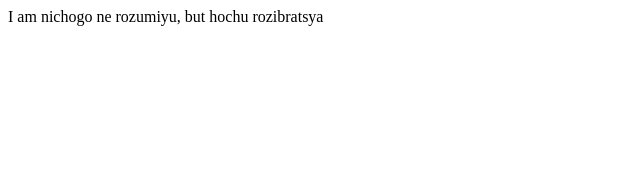
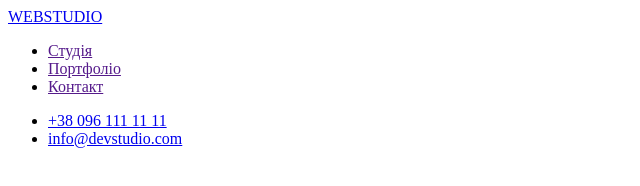
Before and after one commit to Yaroslav-Voitiuk/goit-markup-hw-01, a plain HTML site: page goit-markup-hw-01/index.html in a window 1280 px wide. Shown: the whole page, without its empty margins (0-640 px from the left). Drawn offline with Linux system fonts and the light colour scheme.

Commit message:
Header
Прописав хедер

```diff
--- a/goit-markup-hw-01/index.html
+++ b/goit-markup-hw-01/index.html
@@ -4,9 +4,22 @@
     <meta charset="UTF-8">
     <meta http-equiv="X-UA-Compatible" content="IE=edge">
     <meta name="viewport" content="width=device-width, initial-scale=1.0">
-    <title>Document</title>
+    <title>Web Studio</title>
 </head>
 <body>
-    I am nichogo ne rozumiyu, but hochu rozibratsya
+    <header>
+        <a href="./index.html">WEBSTUDIO</a>
+    <nav>
+        <ul>
+            <li><a href="">Студія</a></li>
+            <li><a href="">Портфоліо</a></li>
+            <li><a href="">Контакт</a></li>
+        </ul>
+    </nav>
+    <ul>
+        <li><a href="tel:+380961111111">+38 096 111 11 11</a></li>
+        <li><a href="mailto:info@devstudio.com">info@devstudio.com</a></li>
+    </ul>
+    </header>
 </body>
 </html>
```
Also changed, not shown: 1 other file.
